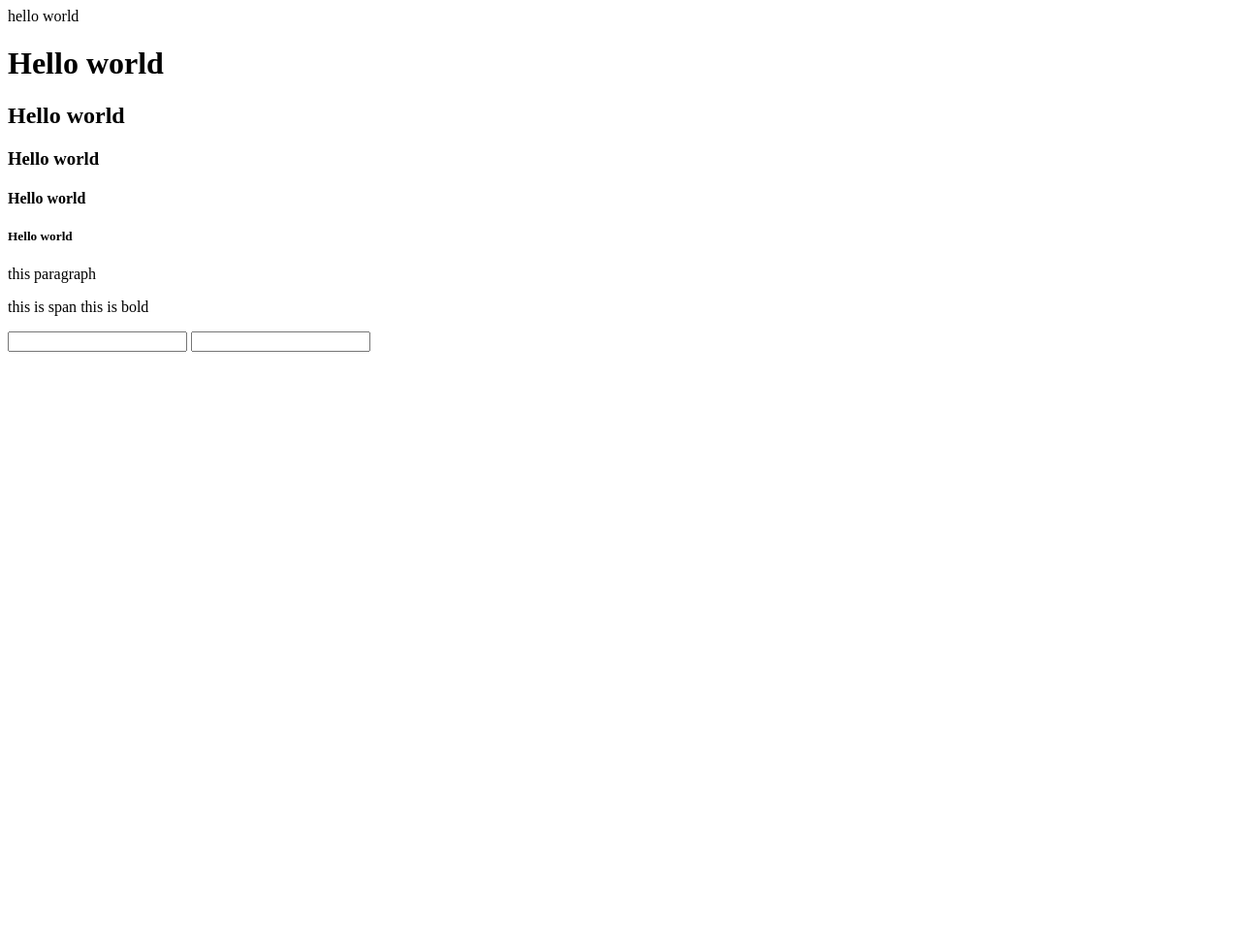
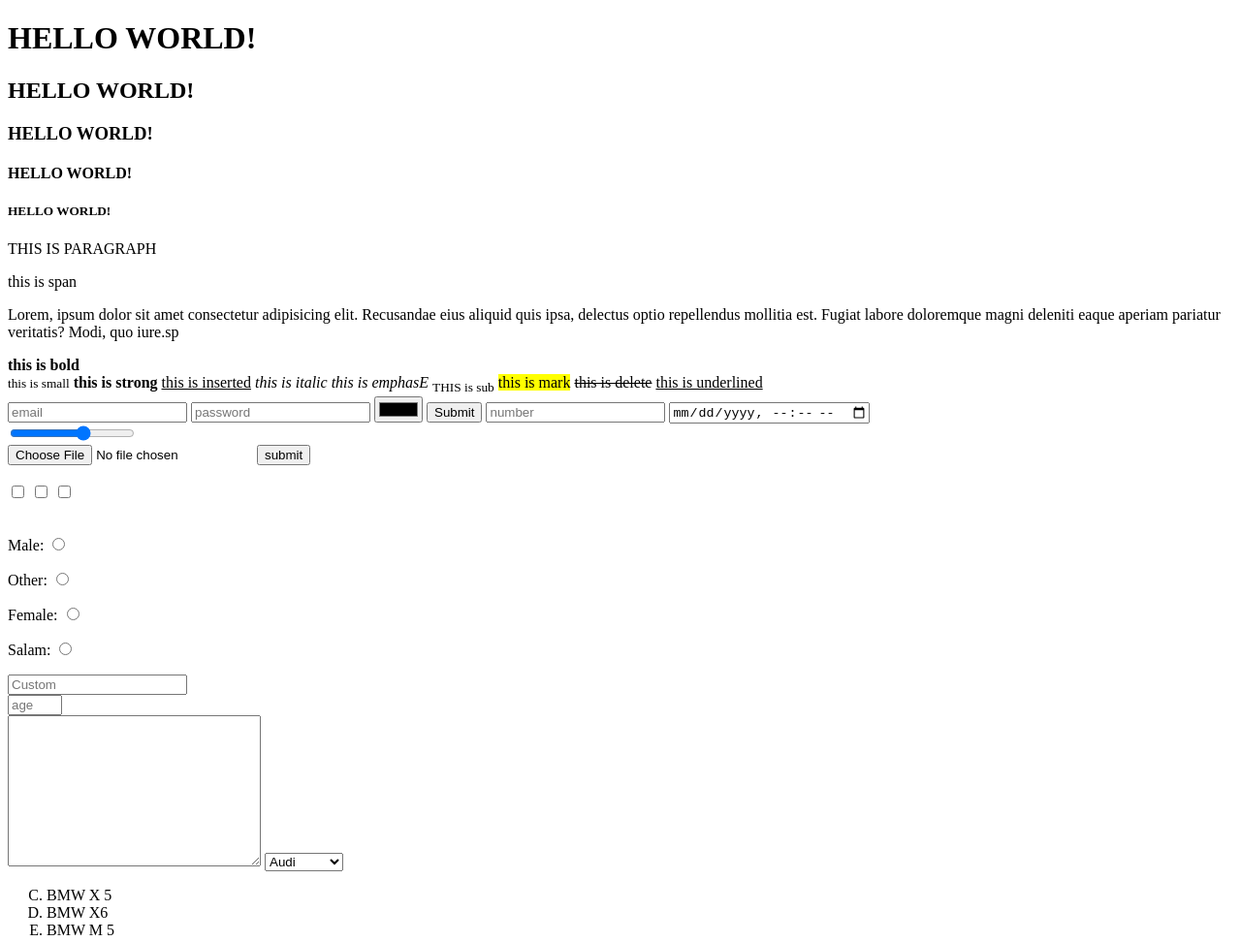
Before and after one commit to AdhamPolad/Html-tasks, a plain HTML site: page lesson/index.html in a window 1280 px wide. Shown: the top 972 px of the page at 97% size. Before the commit the page ends 800 px from the top, so only its background shows below. Drawn offline with Linux system fonts and the light colour scheme.

Commit message:
my first htnl code

```diff
--- a/lesson/index.html
+++ b/lesson/index.html
@@ -1,33 +1,125 @@
-hello world
-<!-- < ! --comment -->
-
-<html>
+<!DOCTYPE html>
+<html lang="en">
 <head>
-    <title>My first html page</title>
-    <meta charset=" utf-8">
-    <meta name="description" content="BMW X5 -Poladin masini ">
-    <!-- SEO  -->
-    <!-- <style>
-        * {
-            margin: 200;
-        }
-    </style> -->
+    <meta charset="UTF-8  ">
+    <meta http-equiv="X-UA-Compatible" content="IE=edge">
+    <meta name="viewport" content="Polad Alemdarin surduyu masin">
+    <title>turbo.az  - BMW X5 -Polat Alamdarin surduyu</title>
 </head>
 <body>
-    <!-- typographi -->
-    <!--headings  -->
-    <h1>Hello world</h1>
-    <h2>Hello world</h2>
-    <h3>Hello world</h3>
-    <h4>Hello world</h4>
-    <h5>Hello world</h5>
-    <!-- text -->
-    <p> this paragraph</p>
+    <!-- heading -->
+    <h1>HELLO WORLD!</h1>
+    <h2>HELLO WORLD!</h2>
+    <h3>HELLO WORLD!</h3>
+    <H4>HELLO WORLD!</H4>
+    <h5>HELLO WORLD!</h5>
+
+    <P>THIS IS PARAGRAPH</P>
     <span>this is span</span>
-    <bold>this is bold</bold>
+    <p>Lorem, ipsum dolor sit amet consectetur adipisicing elit. Recusandae eius aliquid quis ipsa, delectus optio repellendus mollitia est.
+        Fugiat labore doloremque magni deleniti eaque aperiam pariatur veritatis?
+        Modi, quo iure.sp
 
-    <form ></form>
-    <input type="text">
-    <input type="password" name="content"><input">
+    </p>
+    <b>this is bold</b><br>
+    <small>this is small</small>
+    <strong>this is strong</strong>
+    <ins>this is inserted</ins>
+    <i>this is italic</i>
+    <em>this is emphasE</em>
+    <SUb>THIS is sub</SUb>
+    <mark>this is mark</mark>
+    <del>this is delete</del>
+    <u>this is underlined</u>
+
+
+     <!-- form -->
+
+
+
+
+
+     <!-- lists -->
+     <form action="">
+        <input type="email" name="email" placeholder="email">
+        <input type="password" name="password" placeholder="password">
+        <input type="color" name="color" placeholder="color">
+        <input type="submit"name="submit" placeholder="submit">
+        <input type="number" name="number"placeholder="number">
+        <input type="datetime-local"name="datetime-local"placeholder="datetime-local"><br>
+        <input type="range" name="range" max="15" min="0" step="3" placeholder="range"> <br>
+        <input type="file" name="file" placeholder="file">
+        <button type="submit">submit</button><br><br>
+        <input type="checkbox" name="checkbox" placeholder="checkbox">
+        <input type="checkbox" name="checkbox" placeholder="checkbox">
+        <input type="checkbox" name="checkbox" placeholder="checkbox"><br><br>
+<p> <label for="male">
+            Male:
+            </label>
+        <input id="male" type="radio" name="radio" placeholder="radio"><br></p>
+       <p><label for="Other">
+            Other:
+            </label>
+
+            <input id="Other" type="radio" name="radio" placeholder="radio"><br></p>
+        <p><label for="Female">
+            Female:
+        </label>
+        <input id="Female" type="radio" name="radio" placeholder="radio"><br></p>
+
+        <p><label for="salam">
+            Salam:
+        </label>
+        <input id="salam" type="radio" name="salam" placeholder="radio">
+</p>
+
+
+        <input type="hidden" name="tokken" value="Bearer ajljkhaio">
+        <input type="text" name="name" placeholder="Custom" pattern=".{4}"><br>
+        <input type="number" name="age" max="20" min="2" placeholder="age"><br>
+
+        <textarea name="message" id="13" cols="30" rows="10"></textarea>
+
+        <select name="cars" >
+            <option value="audi">Audi</option>
+            <option value="mercedes">mercedes</option>
+
+
+
+        </select>
+
+
+
+
+    </form>
+
+
+    <ol type="A"start="3" >
+        <li> BMW X 5</li>
+        <Li> BMW X6 </Li>
+        <Li> BMW M 5</Li>
+    </ol>
+
+
+<img width="400"
+src="https://lookw.ru/17/1701/1638665490-1001.jpg"
+ alt="image">
+
+ <figcaption> Super car</figcaption>
+
+
+
+
+
+
+
+
+
+
+
+
+
+
+
 </body>
-</html>
+<!-- comment -->
```
